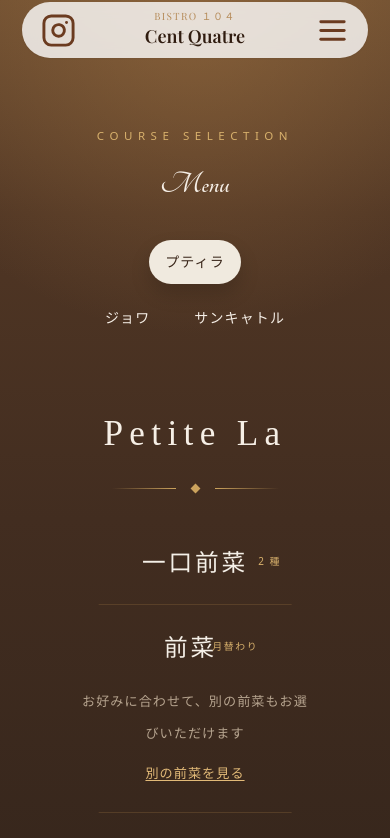
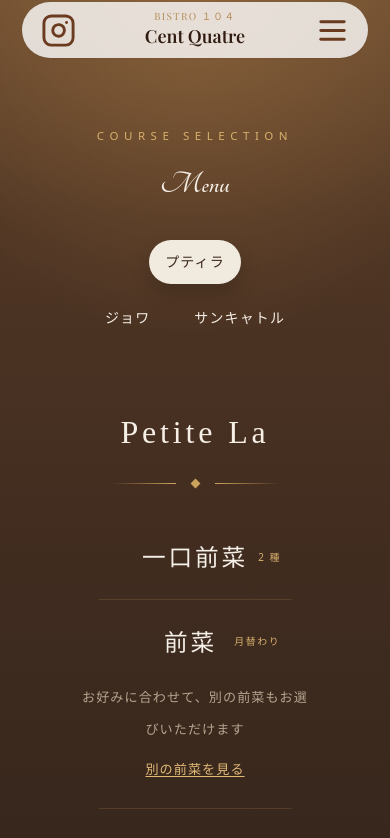
Before and after one commit to miyamibu/french-restaurant-site, a Next.js app in the folder bistro-reservation/: page /menu in a window 390 px wide. Shown: the top 838 px of the page. Built offline with nearby package versions, Linux system fonts and the light colour scheme.

Commit message:
Tighten mobile menu title and labels

```diff
--- a/bistro-reservation/src/app/globals.css
+++ b/bistro-reservation/src/app/globals.css
@@ -192,11 +192,11 @@
   }
 
   .menu-tab-heading--petite-appetizer .menu-tab-pill {
-    left: calc(50% + 1.75em);
+    left: calc(50% + 1.75em + 22px);
   }
 
   .menu-tab-heading--grand-appetizer .menu-tab-pill {
-    left: calc(50% + 3.2em);
+    left: calc(50% + 3.2em + 34px);
   }
 
   .menu-tab-heading .menu-tab-or {
--- a/bistro-reservation/src/app/menu/page.tsx
+++ b/bistro-reservation/src/app/menu/page.tsx
@@ -375,7 +375,7 @@
               <div className="mx-auto w-full max-w-[48rem] md:translate-x-[2cm]">
                 <header className="mb-7 text-center md:mb-9">
                   <h2
-                    className={`font-["Cormorant_Garamond","Noto_Serif_JP","Yu_Mincho","Hiragino_Mincho_ProN",serif] text-[2.2rem] font-light tracking-[0.18em] text-[#f6efe6] md:whitespace-nowrap md:text-[3.25rem] ${
+                    className={`whitespace-nowrap font-["Cormorant_Garamond","Noto_Serif_JP","Yu_Mincho","Hiragino_Mincho_ProN",serif] text-[2rem] font-light tracking-[0.12em] text-[#f6efe6] md:text-[3.25rem] md:tracking-[0.18em] ${
                       activeCourse.id === "joie" ? "md:translate-x-[0.2cm]" : ""
                     }`}
                   >
```
